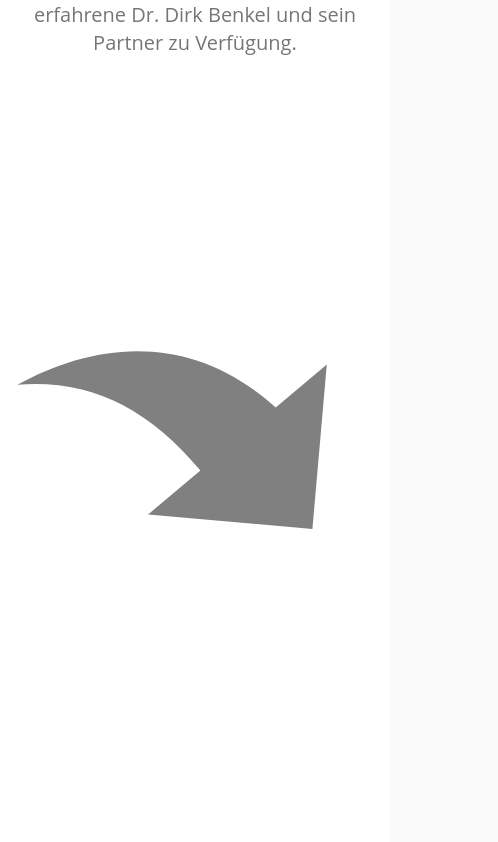
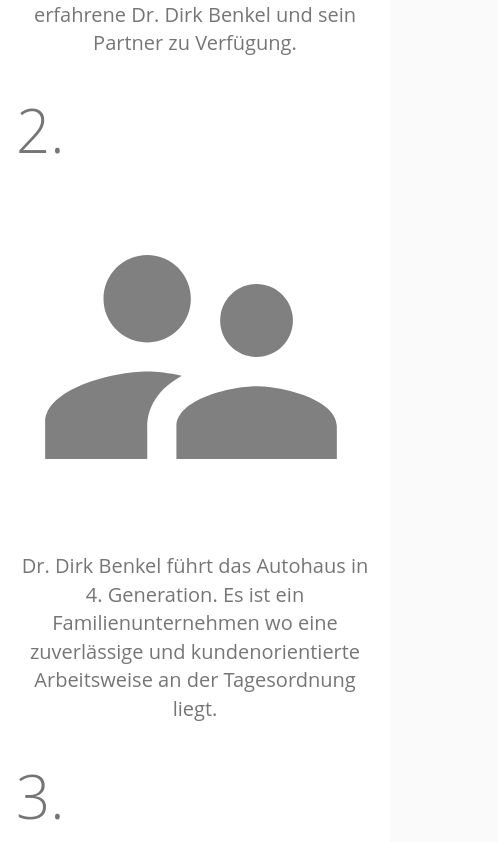
Before and after one commit to Sko007/wohnwagen, a React (Create React App) app: page / in a window 390 px wide. Shown: the part 3242-4084 px from the top of the page, 498 px wide, since content can reach past the window. Built offline with nearby package versions, Linux system fonts and the light colour scheme.

Commit message:
responsivness

```diff
--- a/src/Pages/LandingPage.js
+++ b/src/Pages/LandingPage.js
@@ -53,14 +53,6 @@ function Copyright() {
 	);
 }
 
-// const styles = (theme) => ({
-// 	siegel: {
-// 		[theme.breakpoints.up('md')]: {
-// 			display: 'none',
-// 		},
-// 	},
-// });
-
 const useStyles = makeStyles((theme) => ({
 	picture: {
 		backgroundImage: `url(${Dirk})`,
@@ -71,7 +63,11 @@ const useStyles = makeStyles((theme) => ({
 		display: 'flex',
 		justifyContent: 'flex-end',
 	},
-	icon: {},
+	icon1: {
+		[theme.breakpoints.down('sm')]: {
+			display: 'none',
+		},
+	},
 	anruf: {
 		backgroundColor: 'white',
 	},
@@ -392,7 +388,7 @@ export default function LandingPage() {
 							</Box>
 
 							<ReplyIcon
-								// className={classes.icon}
+								className={classes.icon1}
 								style={{
 									// transform: 'rotate(240deg)',
 									// marginLeft: 90,
@@ -411,7 +407,7 @@ export default function LandingPage() {
 							className={classes.expert}
 						>
 							<ReplyIcon
-								// className={classes.icon}
+								className={classes.icon1}
 								style={{
 									// transform: 'rotate(240deg)',
 									// marginLeft: 90,
@@ -544,7 +540,7 @@ export default function LandingPage() {
 							</Box>
 
 							<ReplyIcon
-								// className={classes.icon}
+								className={classes.icon1}
 								style={{
 									// transform: 'rotate(240deg)',
 									// marginLeft: 90,
@@ -564,7 +560,7 @@ export default function LandingPage() {
 							className={classes.cash}
 						>
 							<ReplyIcon
-								// className={classes.icon}
+								className={classes.icon1}
 								style={{
 									// transform: 'rotate(240deg)',
 									// marginLeft: 90,
```
